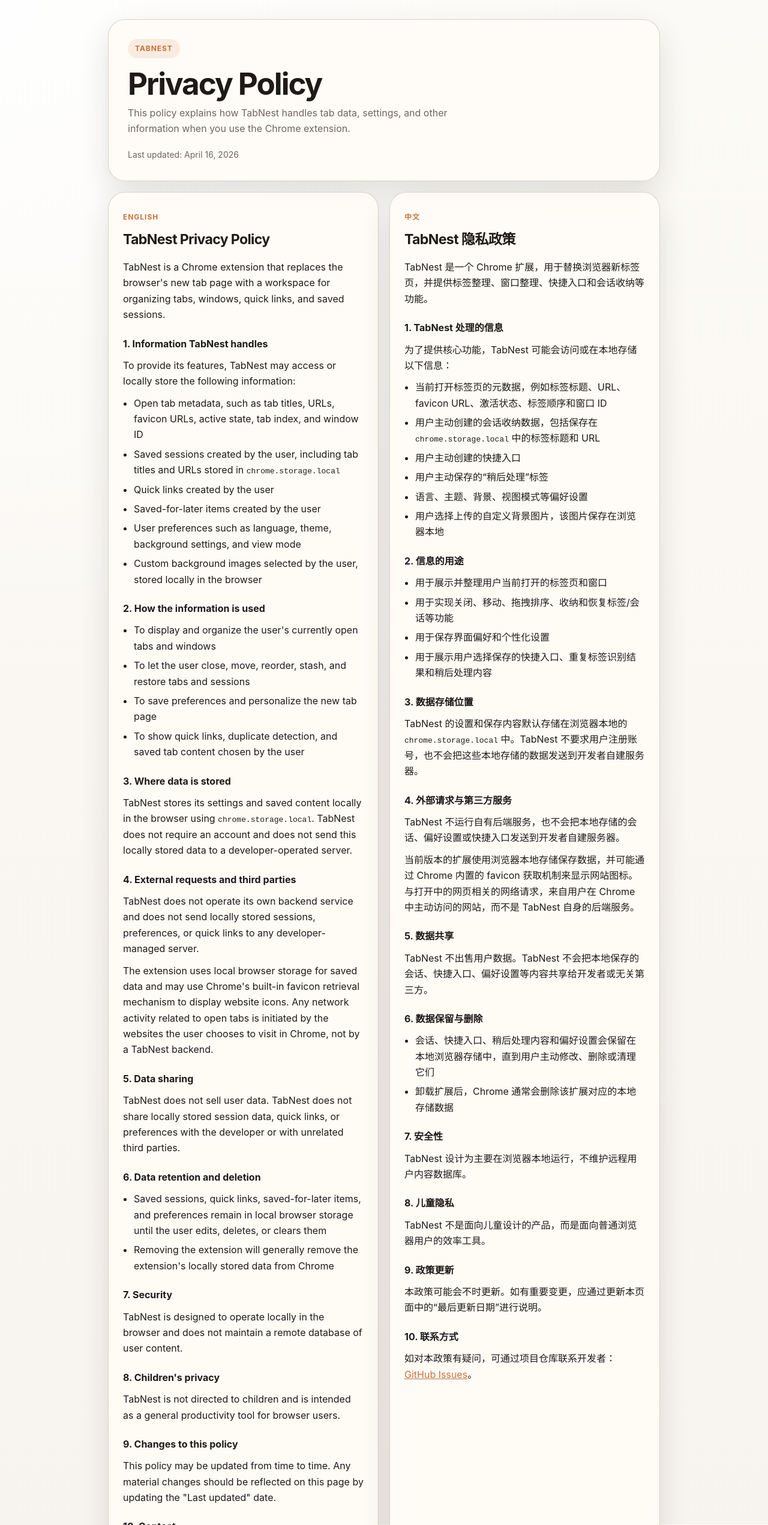
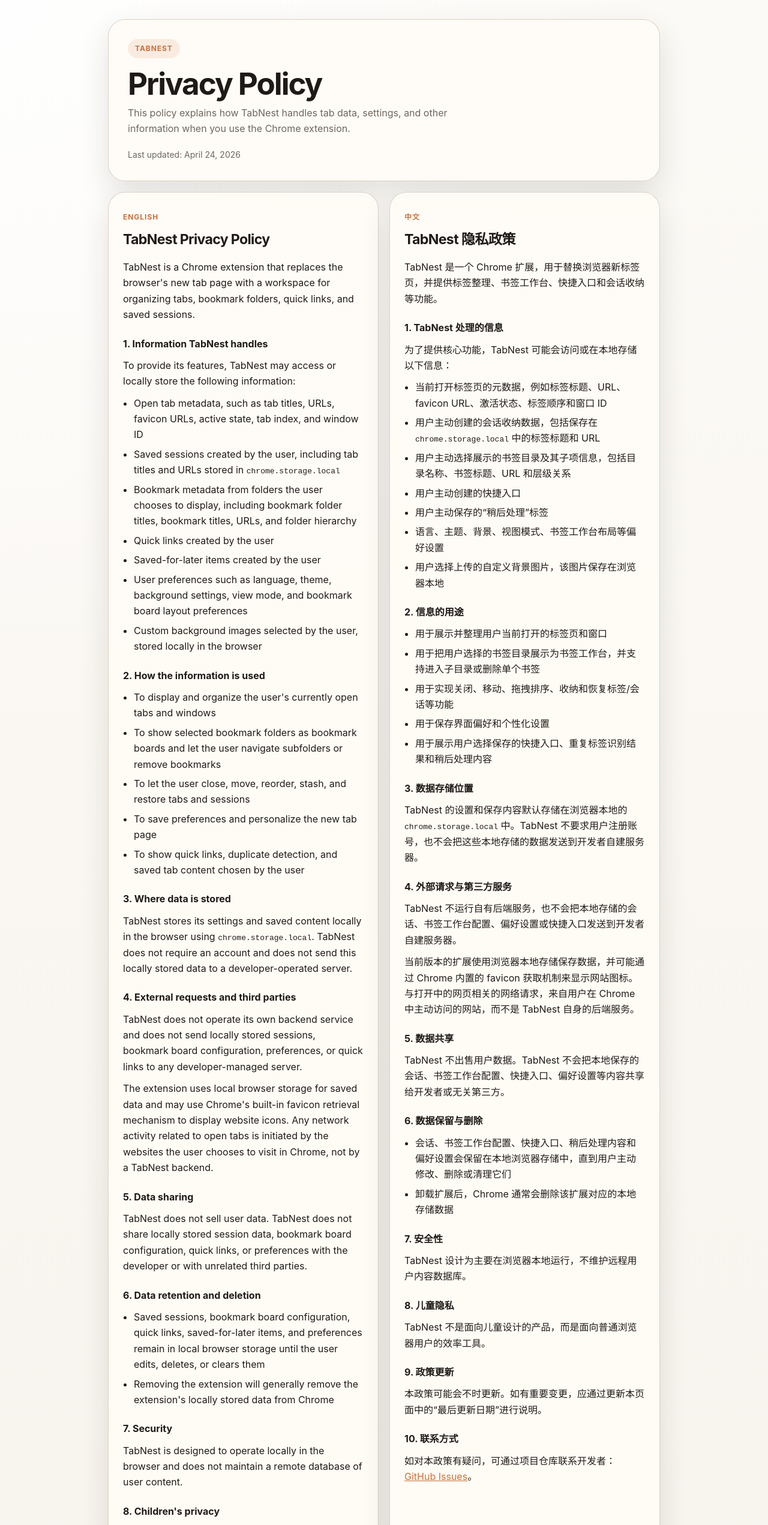
Before and after one commit to stevenpeng289/tab-nest, a browser extension: page privacy-policy.html in a window 1280 px wide. Shown: the top 2542 px of the page at 60% size. Drawn offline with Linux system fonts and the light colour scheme.

Commit message:
完善功能

```diff
--- a/privacy-policy.html
+++ b/privacy-policy.html
@@ -171,7 +171,7 @@
       <p class="subtitle">
         This policy explains how TabNest handles tab data, settings, and other information when you use the Chrome extension.
       </p>
-      <div class="meta">Last updated: April 16, 2026</div>
+      <div class="meta">Last updated: April 24, 2026</div>
     </section>
 
     <div class="grid">
@@ -180,7 +180,7 @@
         <h2>TabNest Privacy Policy</h2>
 
         <p>
-          TabNest is a Chrome extension that replaces the browser's new tab page with a workspace for organizing tabs, windows, quick links, and saved sessions.
+          TabNest is a Chrome extension that replaces the browser's new tab page with a workspace for organizing tabs, bookmark folders, quick links, and saved sessions.
         </p>
 
         <h3>1. Information TabNest handles</h3>
@@ -188,15 +188,17 @@
         <ul>
           <li>Open tab metadata, such as tab titles, URLs, favicon URLs, active state, tab index, and window ID</li>
           <li>Saved sessions created by the user, including tab titles and URLs stored in <code>chrome.storage.local</code></li>
+          <li>Bookmark metadata from folders the user chooses to display, including bookmark folder titles, bookmark titles, URLs, and folder hierarchy</li>
           <li>Quick links created by the user</li>
           <li>Saved-for-later items created by the user</li>
-          <li>User preferences such as language, theme, background settings, and view mode</li>
+          <li>User preferences such as language, theme, background settings, view mode, and bookmark board layout preferences</li>
           <li>Custom background images selected by the user, stored locally in the browser</li>
         </ul>
 
         <h3>2. How the information is used</h3>
         <ul>
           <li>To display and organize the user's currently open tabs and windows</li>
+          <li>To show selected bookmark folders as bookmark boards and let the user navigate subfolders or remove bookmarks</li>
           <li>To let the user close, move, reorder, stash, and restore tabs and sessions</li>
           <li>To save preferences and personalize the new tab page</li>
           <li>To show quick links, duplicate detection, and saved tab content chosen by the user</li>
@@ -209,7 +211,7 @@
 
         <h3>4. External requests and third parties</h3>
         <p>
-          TabNest does not operate its own backend service and does not send locally stored sessions, preferences, or quick links to any developer-managed server.
+          TabNest does not operate its own backend service and does not send locally stored sessions, bookmark board configuration, preferences, or quick links to any developer-managed server.
         </p>
         <p>
           The extension uses local browser storage for saved data and may use Chrome's built-in favicon retrieval mechanism to display website icons. Any network activity related to open tabs is initiated by the websites the user chooses to visit in Chrome, not by a TabNest backend.
@@ -217,12 +219,12 @@
 
         <h3>5. Data sharing</h3>
         <p>
-          TabNest does not sell user data. TabNest does not share locally stored session data, quick links, or preferences with the developer or with unrelated third parties.
+          TabNest does not sell user data. TabNest does not share locally stored session data, bookmark board configuration, quick links, or preferences with the developer or with unrelated third parties.
         </p>
 
         <h3>6. Data retention and deletion</h3>
         <ul>
-          <li>Saved sessions, quick links, saved-for-later items, and preferences remain in local browser storage until the user edits, deletes, or clears them</li>
+          <li>Saved sessions, bookmark board configuration, quick links, saved-for-later items, and preferences remain in local browser storage until the user edits, deletes, or clears them</li>
           <li>Removing the extension will generally remove the extension's locally stored data from Chrome</li>
         </ul>
 
@@ -244,7 +246,7 @@
         <h3>10. Contact</h3>
         <p>
           For questions about this policy, you can contact the developer through the project repository:
-          <a href="https://github.com/zarazhangrui/tab-out/issues" target="_blank" rel="noopener noreferrer">GitHub Issues</a>.
+          <a href="https://github.com/Acorn2/tab-next/issues" target="_blank" rel="noopener noreferrer">GitHub Issues</a>.
         </p>
       </section>
 
@@ -253,7 +255,7 @@
         <h2>TabNest 隐私政策</h2>
 
         <p>
-          TabNest 是一个 Chrome 扩展，用于替换浏览器新标签页，并提供标签整理、窗口整理、快捷入口和会话收纳等功能。
+          TabNest 是一个 Chrome 扩展，用于替换浏览器新标签页，并提供标签整理、书签工作台、快捷入口和会话收纳等功能。
         </p>
 
         <h3>1. TabNest 处理的信息</h3>
@@ -261,15 +263,17 @@
         <ul>
           <li>当前打开标签页的元数据，例如标签标题、URL、favicon URL、激活状态、标签顺序和窗口 ID</li>
           <li>用户主动创建的会话收纳数据，包括保存在 <code>chrome.storage.local</code> 中的标签标题和 URL</li>
+          <li>用户主动选择展示的书签目录及其子项信息，包括目录名称、书签标题、URL 和层级关系</li>
           <li>用户主动创建的快捷入口</li>
           <li>用户主动保存的“稍后处理”标签</li>
-          <li>语言、主题、背景、视图模式等偏好设置</li>
+          <li>语言、主题、背景、视图模式、书签工作台布局等偏好设置</li>
           <li>用户选择上传的自定义背景图片，该图片保存在浏览器本地</li>
         </ul>
 
         <h3>2. 信息的用途</h3>
         <ul>
           <li>用于展示并整理用户当前打开的标签页和窗口</li>
+          <li>用于把用户选择的书签目录展示为书签工作台，并支持进入子目录或删除单个书签</li>
           <li>用于实现关闭、移动、拖拽排序、收纳和恢复标签/会话等功能</li>
           <li>用于保存界面偏好和个性化设置</li>
           <li>用于展示用户选择保存的快捷入口、重复标签识别结果和稍后处理内容</li>
@@ -282,7 +286,7 @@
 
         <h3>4. 外部请求与第三方服务</h3>
         <p>
-          TabNest 不运行自有后端服务，也不会把本地存储的会话、偏好设置或快捷入口发送到开发者自建服务器。
+          TabNest 不运行自有后端服务，也不会把本地存储的会话、书签工作台配置、偏好设置或快捷入口发送到开发者自建服务器。
         </p>
         <p>
           当前版本的扩展使用浏览器本地存储保存数据，并可能通过 Chrome 内置的 favicon 获取机制来显示网站图标。与打开中的网页相关的网络请求，来自用户在 Chrome 中主动访问的网站，而不是 TabNest 自身的后端服务。
@@ -290,12 +294,12 @@
 
         <h3>5. 数据共享</h3>
         <p>
-          TabNest 不出售用户数据。TabNest 不会把本地保存的会话、快捷入口、偏好设置等内容共享给开发者或无关第三方。
+          TabNest 不出售用户数据。TabNest 不会把本地保存的会话、书签工作台配置、快捷入口、偏好设置等内容共享给开发者或无关第三方。
         </p>
 
         <h3>6. 数据保留与删除</h3>
         <ul>
-          <li>会话、快捷入口、稍后处理内容和偏好设置会保留在本地浏览器存储中，直到用户主动修改、删除或清理它们</li>
+          <li>会话、书签工作台配置、快捷入口、稍后处理内容和偏好设置会保留在本地浏览器存储中，直到用户主动修改、删除或清理它们</li>
           <li>卸载扩展后，Chrome 通常会删除该扩展对应的本地存储数据</li>
         </ul>
 
@@ -317,7 +321,7 @@
         <h3>10. 联系方式</h3>
         <p>
           如对本政策有疑问，可通过项目仓库联系开发者：
-          <a href="https://github.com/zarazhangrui/tab-out/issues" target="_blank" rel="noopener noreferrer">GitHub Issues</a>。
+          <a href="https://github.com/Acorn2/tab-next/issues" target="_blank" rel="noopener noreferrer">GitHub Issues</a>。
         </p>
       </section>
     </div>
```
Also changed, not shown: extension/index.html (+2 -2 lines), extension/app.js, extension/manifest.json, 1 other file.
